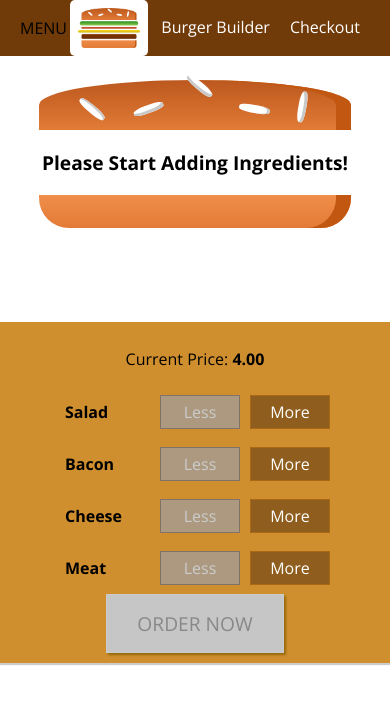
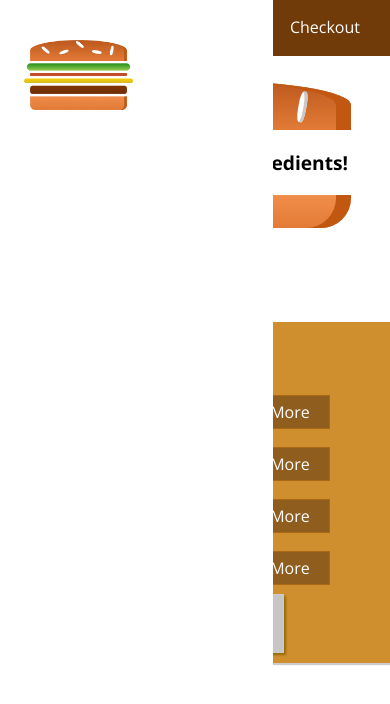
Before and after one commit to iamjayy/buildBurgerApp, a React (Create React App) app in the folder burgerapp/: page / in a window 390 px wide. Shown: the top 704 px of the page. Built offline with nearby package versions, Linux system fonts and the light colour scheme.

Commit message:
responsive

```diff
--- a/burgerapp/src/components/Layout/Layout.js
+++ b/burgerapp/src/components/Layout/Layout.js
@@ -3,10 +3,12 @@
 import Aux from "../../hoc/Aux";
 import classes from "../Layout/Layout.module.css";
 import Toolbar from "../Navigation/Toolbar/Toolbar";
+import SideDrawer from "../Navigation/SideDrawer/SideDrawer";
 
 const layout = props => (
   <Aux>
     <Toolbar />
+    <SideDrawer />
     <main className={classes.Content}>{props.children}</main>
   </Aux>
 );
--- a/burgerapp/src/components/Logo/Logo.js
+++ b/burgerapp/src/components/Logo/Logo.js
@@ -4,7 +4,7 @@
 import classes from "./Logo.module.css";
 
 const logo = props => (
-  <div className={classes.Logo}>
+  <div className={classes.Logo} style={{ height: props.height }}>
     <img src={burgerLogo} alt="MyBurger" />
   </div>
 );
--- /dev/null
+++ b/burgerapp/src/components/Navigation/SideDrawer/SideDrawer.js
@@ -0,0 +1,20 @@
+import React from "react";
+import Logo from "../../Logo/Logo";
+import NavigationItems from "../NavigationItems/NavigationItems";
+import classes from "./SideDrawer.module.css";
+
+const sideBar = props => {
+  //...
+  return (
+    <div className={classes.SideDrawer}>
+      <div className={classes.Logo}>
+        <Logo />
+      </div>
+      <nav>
+        <NavigationItems />
+      </nav>
+    </div>
+  );
+};
+
+export default sideBar;
--- /dev/null
+++ b/burgerapp/src/components/Navigation/SideDrawer/SideDrawer.module.css
@@ -0,0 +1,31 @@
+.SideDrawer {
+  position: fixed;
+  width: 280px;
+  max-width: 70%;
+  height: 100%;
+  left: 0;
+  top: 0;
+  z-index: 200;
+  background-color: white;
+  padding: 32px 16px;
+  box-sizing: border-box;
+  transition: transform 0.3s ease-out;
+}
+
+@media (min-width: 500px) {
+  .SideDrawer {
+    display: none;
+  }
+}
+
+.Open {
+  transform: translateX(0);
+}
+
+.Close {
+  transform: translateX(-100%);
+}
+
+.Logo {
+  height: 11%;
+}
--- a/burgerapp/src/components/Navigation/Toolbar/Toolbar.js
+++ b/burgerapp/src/components/Navigation/Toolbar/Toolbar.js
@@ -6,7 +6,9 @@
 const toolbar = props => (
   <header className={classes.Toolbar}>
     <div>MENU</div>
-    <Logo />
+    <div className={classes.Logo}>
+      <Logo />
+    </div>
     <nav>
       <NavigationItems />
     </nav>
--- a/burgerapp/src/components/Navigation/Toolbar/Toolbar.module.css
+++ b/burgerapp/src/components/Navigation/Toolbar/Toolbar.module.css
@@ -16,3 +16,7 @@
 .Toolbar nav {
   height: 100%;
 }
+
+.Logo {
+  height: 80%;
+}
```
